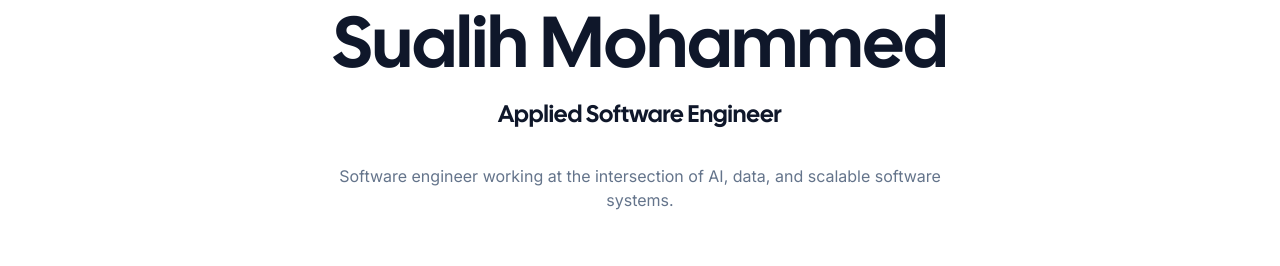
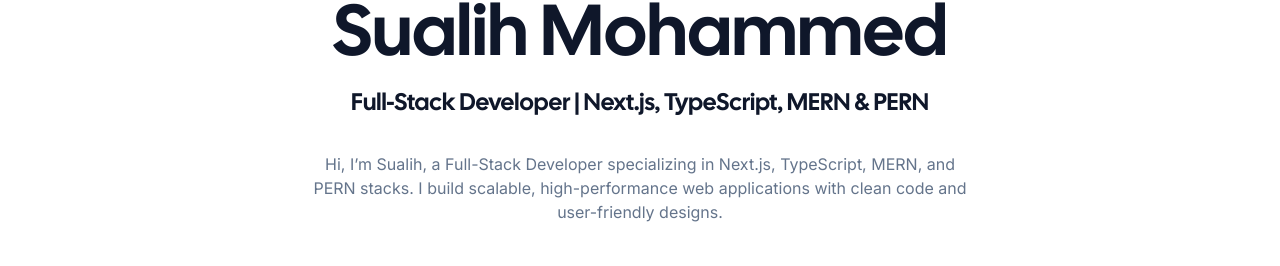
Before and after one commit to sualihh/portfolio---using-nextjs, a Next.js app: page / in a window 1280 px wide. Shown: the part 378-644 px from the top of the page. Built offline with nearby package versions, Linux system fonts and the light colour scheme; no server answers.

Commit message:
portfolio completed

```diff
--- a/app/(root)/page.tsx
+++ b/app/(root)/page.tsx
@@ -37,8 +37,8 @@
     "@type": "Person",
     name: siteConfig.authorName,
     url: siteConfig.url,
-    image: siteConfig.ogImage,
-    jobTitle: "Applied AI Engineer",
+    image: siteConfig,
+    jobTitle: "Fullstack Software Developer",
     sameAs: [siteConfig.links.github, siteConfig.links.twitter],
   };
 
@@ -46,7 +46,7 @@
   const softwareSchema = {
     "@context": "https://schema.org",
     "@type": "SoftwareApplication",
-    name: "Next.js Portfolio Template",
+    name: "Next.js Portfolio",
     applicationCategory: "DeveloperApplication",
     operatingSystem: "Web",
     offers: {
@@ -82,7 +82,7 @@
             width={100}
             sizes="100vw"
             className="bg-primary rounded-full mb-0 h-auto md:mb-2 w-[60%] max-w-[16rem] border-8 border-primary"
-            alt="Naman Barkiya - Applied AI Engineer Portfolio"
+            alt="Sualih Mohammed - Fullstack Software Developer"
             priority
           />
           <AnimatedText
@@ -97,12 +97,11 @@
             delay={0.4}
             className="font-heading text-base sm:text-xl md:text-xl lg:text-2xl"
           >
-            Applied Software Engineer
+            Full-Stack Developer | Next.js, TypeScript, MERN & PERN
           </AnimatedText>
           <div className="mt-4 max-w-[42rem] text-center">
             <p className="leading-normal text-muted-foreground text-sm sm:text-base">
-              Software engineer working at the intersection of AI, data, and
-              scalable software systems.
+              Hi, I’m Sualih, a Full-Stack Developer specializing in Next.js, TypeScript, MERN, and PERN stacks. I build scalable, high-performance web applications with clean code and user-friendly designs.
             </p>
           </div>
 
```
